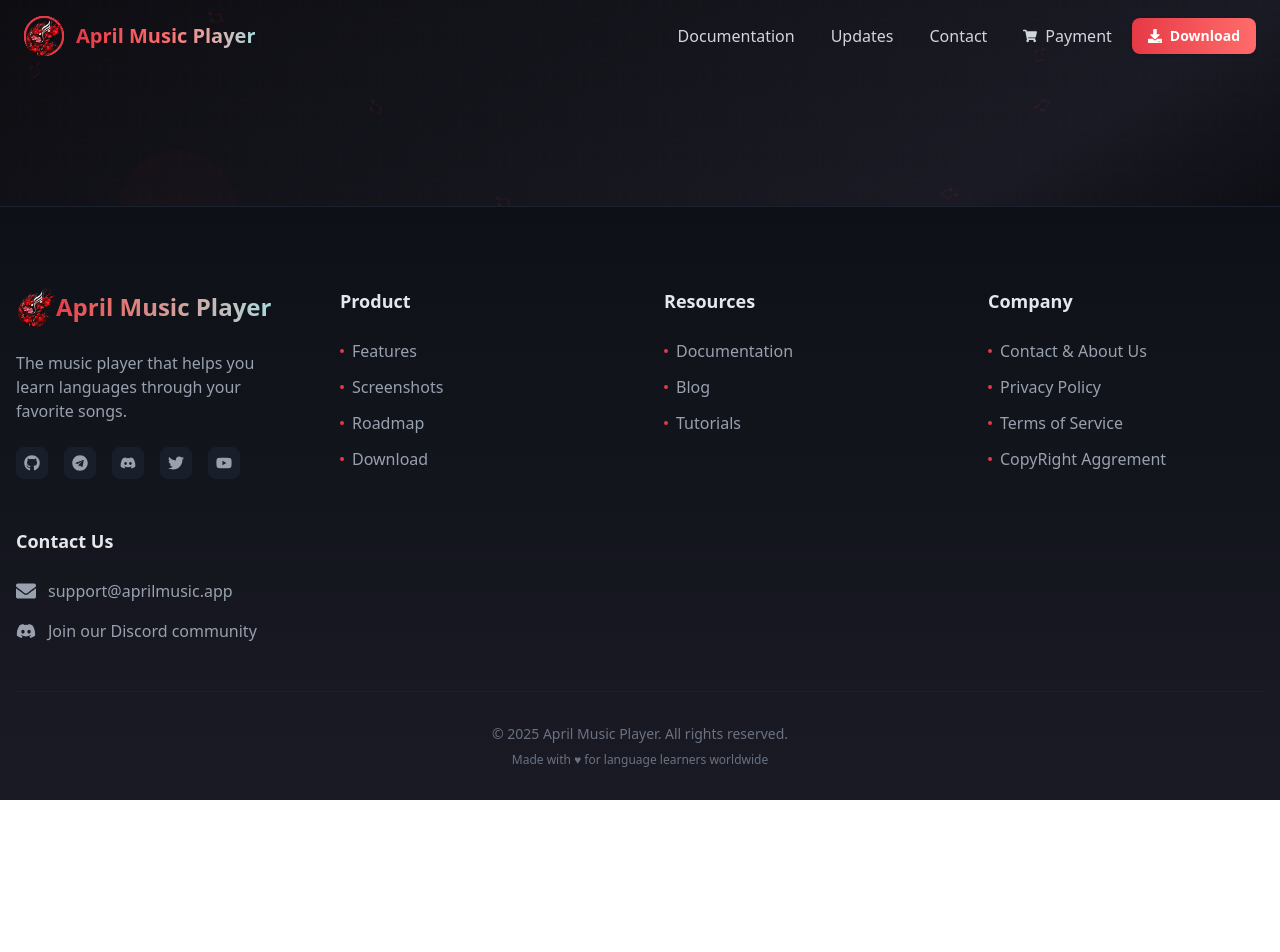
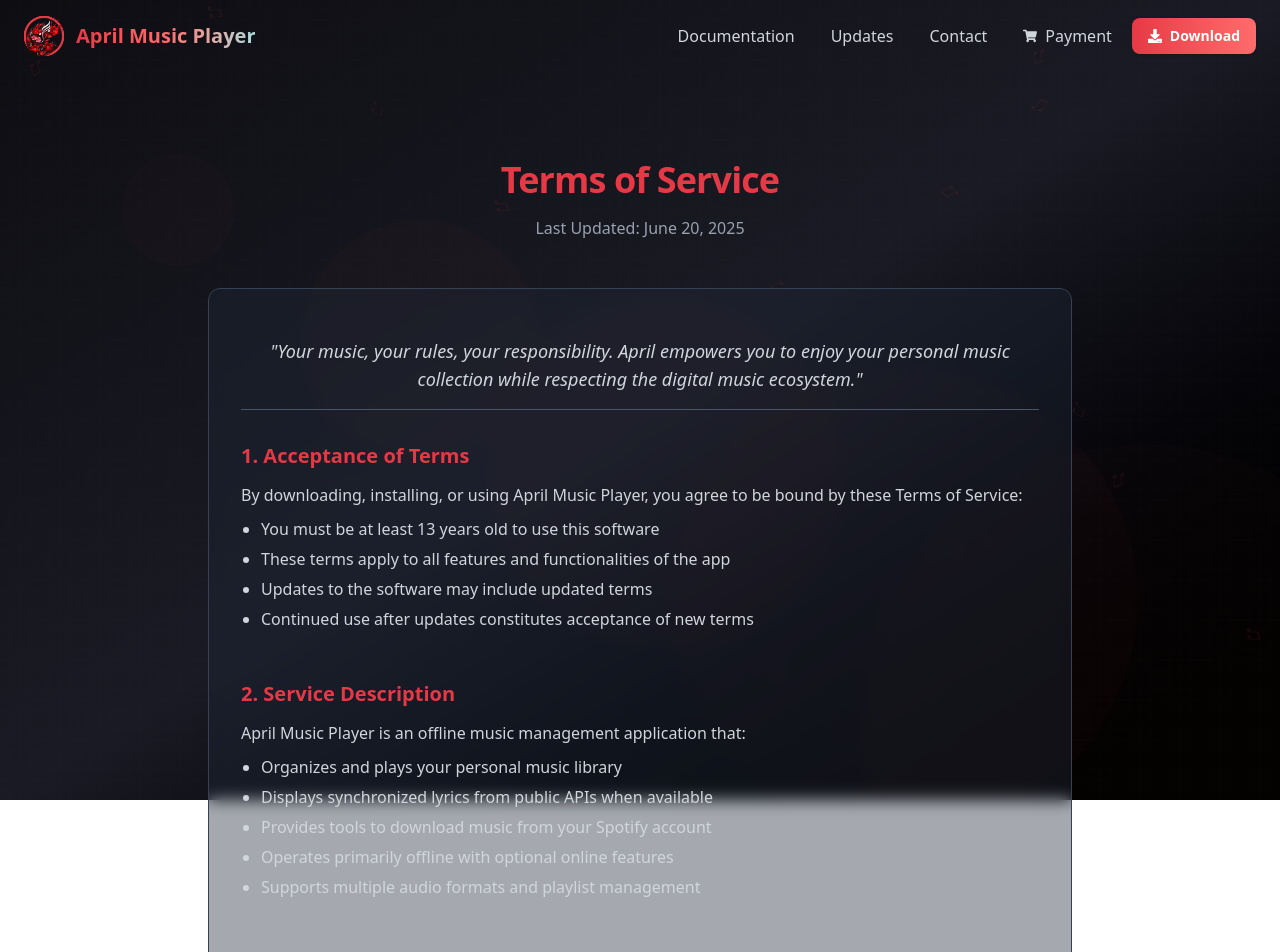
Before and after one commit to amm926616/april-landing-react, a React (Vite) app: page /legal in a window 1280 px wide. Shown: the top 952 px of the page. Before the commit the page ends 800 px from the top, so only its background shows below. Built offline with nearby package versions, Linux system fonts and the light colour scheme.

Commit message:
fixed scrolling on the same page

```diff
--- a/src/App.tsx
+++ b/src/App.tsx
@@ -1,18 +1,17 @@
-import { Route, BrowserRouter as Router, Routes } from "react-router-dom";
 import { Analytics } from "@vercel/analytics/react";
 import { SpeedInsights } from "@vercel/speed-insights/react";
+import { Route, BrowserRouter as Router, Routes } from "react-router-dom";
+import { BackgroundComponent } from "./components/global/BackgroundComponent";
+import FooterComponent from "./components/global/FooterComponent";
+import HeaderComponent from "./components/global/HeaderComponent";
+import ContactPage from "./pages/ContactPage";
+import DocumentationPage from "./pages/DocumentationPage";
+import DownloadPage from "./pages/DownloadPage";
+import HomePage from "./pages/HomePage";
+import LegalPage from "./pages/LegalPage";
+import PaymentPage from "./pages/PaymentPage";
+import UpdatesPage from "./pages/UpdatePage";
 import { ScrollToTop } from "./utils/ScrollToTopComponent";
-import { BackgroundComponent } from "./components/global/BackgroundComponent";
-import HeaderComponent from "./components/global/HeaderComponent";
-import HomePage from "./pages/HomePage";
-import UpdatesPage from "./pages/UpdatePage";
-import ContactPage from "./pages/ContactPage";
-import PaymentPage from "./pages/PaymentPage";
-import DownloadPage from "./pages/DownloadPage";
-import FooterComponent from "./components/global/FooterComponent";
-import PrivacyPage from "./pages/PrivacyPage";
-import CopyRightPage from "./pages/TermPage";
-import DocumentationPage from "./pages/DocumentationPage";
 
 const App = () => {
   return (
@@ -30,8 +29,7 @@ const App = () => {
             <Route path="/contact" element={<ContactPage />} />
             <Route path="/payment" element={<PaymentPage />} />
             <Route path="/download" element={<DownloadPage />} />
-            <Route path="/link/privacy" element={<PrivacyPage />} />
-            <Route path="/link/copyright" element={<CopyRightPage />} />
+            <Route path="/legal" element={<LegalPage />} />
           </Routes>
           <Analytics />
           <SpeedInsights />
--- a/src/components/global/FooterComponent.tsx
+++ b/src/components/global/FooterComponent.tsx
@@ -9,7 +9,7 @@ import {
 } from "react-icons/fa";
 import { motion } from "framer-motion";
 import AprilIcon from "/src/assets/images/april-icon.png";
-import { Link } from "react-router-dom";
+import { Link, useLocation } from "react-router-dom";
 
 interface FooterProps {
   email?: string;
@@ -24,6 +24,22 @@ const FooterComponent: React.FC<FooterProps> = ({
   githubLink = "https://github.com/aprilmusic",
   discordLink = "https://discord.gg/aprilmusic",
 }) => {
+  const location = useLocation();
+
+  const handleLinkClick = (href: string) => {
+    const [path, hash] = href.split("#");
+
+    // If it's a hash link and we're on the same page
+    if (hash && (path === location.pathname || path === "")) {
+      const element = document.getElementById(hash);
+      if (element) {
+        element.scrollIntoView({
+          behavior: "smooth",
+          block: "start",
+        });
+      }
+    }
+  };
   const socialLinks = [
     { icon: <FaGithub />, href: githubLink, label: "GitHub" },
     { icon: <FaTelegram />, href: telegramLink, label: "Telegram" },
@@ -45,7 +61,7 @@ const FooterComponent: React.FC<FooterProps> = ({
     {
       title: "Resources",
       links: [
-        { label: "Documentation", href: "/link/documentation" },
+        { label: "Documentation", href: "/documentation" },
         { label: "Blog", href: "/link/blog" },
         { label: "Tutorials", href: "/link/tutorials" },
       ],
@@ -54,9 +70,9 @@ const FooterComponent: React.FC<FooterProps> = ({
       title: "Company",
       links: [
         { label: "Contact & About Us", href: "/contact" },
-        { label: "Privacy Policy", href: "/link/privacy" },
-        { label: "Terms of Service", href: "/link/terms" },
-        { label: "CopyRight Aggrement", href: "/link/copyright" },
+        { label: "Privacy Policy", href: "/legal/#privacy-policy" },
+        { label: "Terms of Service", href: "/legal/#terms-of-service" },
+        { label: "CopyRight Aggrement", href: "/legal/#copyright-agreement" },
       ],
     },
   ];
@@ -116,25 +132,14 @@ const FooterComponent: React.FC<FooterProps> = ({
               <ul className="space-y-3">
                 {column.links.map((link, linkIndex) => (
                   <motion.li key={linkIndex} whileHover={{ x: 5 }}>
-                    {link.href.startsWith("/") ? (
                     <Link
                       to={link.href}
+                      onClick={() => handleLinkClick(link.href)}
                       className="text-gray-400 hover:text-[#e63946] transition-colors flex items-center"
                     >
                       <span className="w-1 h-1 bg-[#e63946] rounded-full mr-2"></span>
                       {link.label}
                     </Link>
-                    ) : (
-                      <a
-                        href={link.href}
-                        className="text-gray-400 hover:text-[#e63946] transition-colors flex items-center"
-                        target="_blank"
-                        rel="noopener noreferrer"
-                      >
-                        <span className="w-1 h-1 bg-[#e63946] rounded-full mr-2"></span>
-                        {link.label}
-                      </a>
-                    )}
                   </motion.li>
                 ))}
               </ul>
--- /dev/null
+++ b/src/pages/LegalPage.tsx
@@ -0,0 +1,18 @@
+import GeneralPageLayout from "../layouts/GeneralPageLayout";
+import CopyrightAgreementSection from "../sections/CopyRightAggrementSection";
+import PrivacyPolicySection from "../sections/PrivacyPolicySection";
+import TermsOfServiceSection from "../sections/TermsOfServiceSection";
+
+const sections = [
+  { id: "terms-of-service", component: TermsOfServiceSection },
+  { id: "copyright-agreement", component: CopyrightAgreementSection },
+  { id: "privacy-policy", component: PrivacyPolicySection },
+];
+
+export default function LegalPage() {
+  return (
+    <>
+      <GeneralPageLayout sections={sections} />
+    </>
+  );
+}
--- a/src/pages/PrivacyPage.tsx
+++ /dev/null
@@ -1,13 +0,0 @@
-import GeneralPageLayout from "../layouts/GeneralPageLayout";
-import PrivacyPolicySection from "../sections/PrivacyPolicySection";
-
-const sections = [
-  {
-    id: "privacy-policy",
-    component: PrivacyPolicySection,
-  },
-];
-
-export default function PrivacyPage() {
-  return <GeneralPageLayout sections={sections} />;
-}
--- /dev/null
+++ b/src/sections/TermsOfServiceSection.tsx
@@ -0,0 +1,197 @@
+import SectionComponent from "../components/global/SectionComponent";
+import { motion } from "framer-motion";
+
+type TermsOfServiceSectionProps = {
+  id: string;
+  className?: string;
+};
+
+const TermsOfServiceSection = ({
+  id,
+  className,
+}: TermsOfServiceSectionProps) => {
+  const terms = [
+    {
+      title: "1. Acceptance of Terms",
+      content: `By downloading, installing, or using April Music Player, you agree to be bound by these Terms of Service:
+        <ul class="list-disc pl-5 mt-2 space-y-1">
+          <li>You must be at least 13 years old to use this software</li>
+          <li>These terms apply to all features and functionalities of the app</li>
+          <li>Updates to the software may include updated terms</li>
+          <li>Continued use after updates constitutes acceptance of new terms</li>
+        </ul>`,
+    },
+    {
+      title: "2. Service Description",
+      content: `April Music Player is an offline music management application that:
+        <ul class="list-disc pl-5 mt-2 space-y-1">
+          <li>Organizes and plays your personal music library</li>
+          <li>Displays synchronized lyrics from public APIs when available</li>
+          <li>Provides tools to download music from your Spotify account</li>
+          <li>Operates primarily offline with optional online features</li>
+          <li>Supports multiple audio formats and playlist management</li>
+        </ul>`,
+    },
+    {
+      title: "3. User Obligations",
+      content: `You agree to use April Music Player responsibly:
+        <ul class="list-disc pl-5 mt-2 space-y-1">
+          <li>Only download music you own or have legal rights to access</li>
+          <li>Comply with all applicable copyright laws and regulations</li>
+          <li>Respect third-party service terms (Spotify, LRCLIB, etc.)</li>
+          <li>Not attempt to circumvent any security measures</li>
+          <li>Not redistribute copyrighted content without authorization</li>
+          <li>Use the software for personal, non-commercial purposes only</li>
+        </ul>`,
+    },
+    {
+      title: "4. Privacy & Data Collection",
+      content: `We respect your privacy and data:
+        <ul class="list-disc pl-5 mt-2 space-y-1">
+          <li>No personal data is transmitted to our servers</li>
+          <li>Your music library data remains on your device</li>
+          <li>Settings and preferences are stored locally</li>
+          <li>Third-party API calls may be logged by those services</li>
+          <li>We don't track your listening habits or music preferences</li>
+        </ul>`,
+    },
+    {
+      title: "5. Limitations & Disclaimers",
+      content: `Please understand these important limitations:
+        <ul class="list-disc pl-5 mt-2 space-y-1">
+          <li>We cannot guarantee availability of third-party services</li>
+          <li>Lyrics accuracy depends on external databases</li>
+          <li>Audio quality depends on your source files</li>
+          <li>Some features require active internet connection</li>
+          <li>Software performance varies by device specifications</li>
+        </ul>
+        <p class="mt-2 text-yellow-400 text-sm">
+          <strong>Important:</strong> This software is provided "as is" without warranty of any kind.
+        </p>`,
+    },
+    {
+      title: "6. Prohibited Uses",
+      content: `The following activities are strictly prohibited:
+        <ul class="list-disc pl-5 mt-2 space-y-1">
+          <li>Commercial redistribution of the software or music content</li>
+          <li>Reverse engineering for malicious purposes</li>
+          <li>Using the app to infringe on others' intellectual property</li>
+          <li>Attempting to access restricted or premium content illegally</li>
+          <li>Sharing login credentials with unauthorized parties</li>
+        </ul>`,
+    },
+    {
+      title: "7. Updates & Modifications",
+      content: `Software updates and service changes:
+        <ul class="list-disc pl-5 mt-2 space-y-1">
+          <li>We may update the software to improve functionality</li>
+          <li>Some updates may be automatic for security purposes</li>
+          <li>New features may be added or removed at our discretion</li>
+          <li>Third-party service integrations may change or be discontinued</li>
+          <li>We'll notify users of significant changes when possible</li>
+        </ul>`,
+    },
+    {
+      title: "8. Termination",
+      content: `These terms remain in effect until terminated:
+        <ul class="list-disc pl-5 mt-2 space-y-1">
+          <li>You may stop using the software at any time</li>
+          <li>Uninstalling the app terminates your use of the service</li>
+          <li>We may discontinue support or updates at our discretion</li>
+          <li>Violation of these terms may result in restricted functionality</li>
+        </ul>`,
+    },
+  ];
+
+  return (
+    <SectionComponent id={id} className={`py-20 ${className}`}>
+      <div className="max-w-4xl mx-auto px-4">
+        {/* Title */}
+        <motion.div
+          initial={{ opacity: 0, y: 20 }}
+          whileInView={{ opacity: 1, y: 0 }}
+          viewport={{ once: true, margin: "-100px" }}
+          transition={{ duration: 0.6 }}
+          className="text-center mb-12"
+        >
+          <h2 className="text-4xl font-bold text-[var(--crimson)] mb-4 tracking-tight">
+            Terms of Service
+          </h2>
+          <p className="text-gray-400">
+            Last Updated:{" "}
+            {new Date().toLocaleDateString("en-US", {
+              year: "numeric",
+              month: "long",
+              day: "numeric",
+            })}
+          </p>
+        </motion.div>
+
+        {/* Main content card */}
+        <motion.div
+          initial={{ opacity: 0, y: 30 }}
+          whileInView={{ opacity: 1, y: 0 }}
+          viewport={{ once: true }}
+          transition={{ duration: 0.8 }}
+          className="bg-gray-800/40 border border-gray-700 rounded-xl p-6 md:p-8 backdrop-blur-sm space-y-8"
+        >
+          {/* Introduction */}
+          <div className="text-center py-4 border-b border-gray-600">
+            <p className="text-gray-300 italic text-lg">
+              "Your music, your rules, your responsibility. April empowers you to enjoy your personal music collection while respecting the digital music ecosystem."
+            </p>
+          </div>
+
+          {/* Terms sections */}
+          {terms.map((term, index) => (
+            <div key={index} className="pb-4">
+              <h3 className="text-xl font-semibold text-[var(--crimson)] mb-3">
+                {term.title}
+              </h3>
+              <div
+                className="text-gray-300 leading-relaxed"
+                dangerouslySetInnerHTML={{ __html: term.content }}
+              />
+            </div>
+          ))}
+
+          {/* Contact Information */}
+          <div className="mt-8 pt-6 border-t border-gray-600">
+            <h3 className="text-lg font-semibold text-[var(--crimson)] mb-2">
+              Questions About These Terms?
+            </h3>
+            <p className="text-gray-300">
+              If you have questions about these Terms of Service, please contact us through:
+            </p>
+            <ul className="list-disc pl-5 mt-2 text-gray-300 space-y-1">
+              <li>Our official website support section</li>
+              <li>The help documentation within the app</li>
+              <li>Community forums and support channels</li>
+            </ul>
+          </div>
+        </motion.div>
+
+        {/* Footer */}
+        <motion.div
+          initial={{ opacity: 0 }}
+          whileInView={{ opacity: 1 }}
+          viewport={{ once: true }}
+          transition={{ delay: 0.4, duration: 0.6 }}
+          className="text-center mt-12 text-gray-400 text-sm space-y-2"
+        >
+          <p>
+            These terms are designed to protect both users and developers while promoting responsible music enjoyment.
+          </p>
+          <p>
+            By using April Music Player, you acknowledge that you have read, understood, and agreed to these Terms of Service.
+          </p>
+          <p className="mt-4 text-xs">
+            © {new Date().getFullYear()} April Music Player. Terms subject to change with notice.
+          </p>
+        </motion.div>
+      </div>
+    </SectionComponent>
+  );
+};
+
+export default TermsOfServiceSection;
```
Lines whose indentation alone changed are shown as unchanged.
